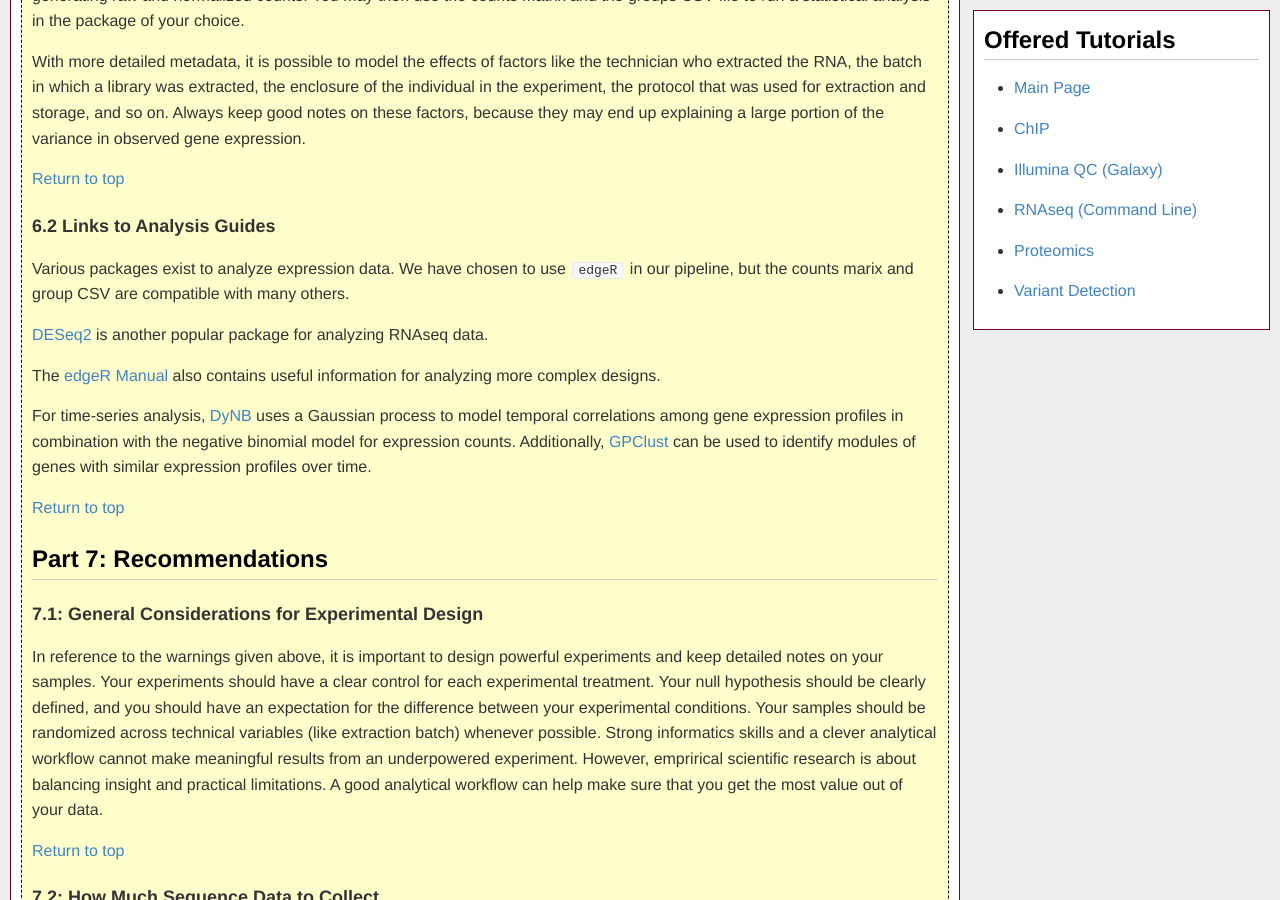
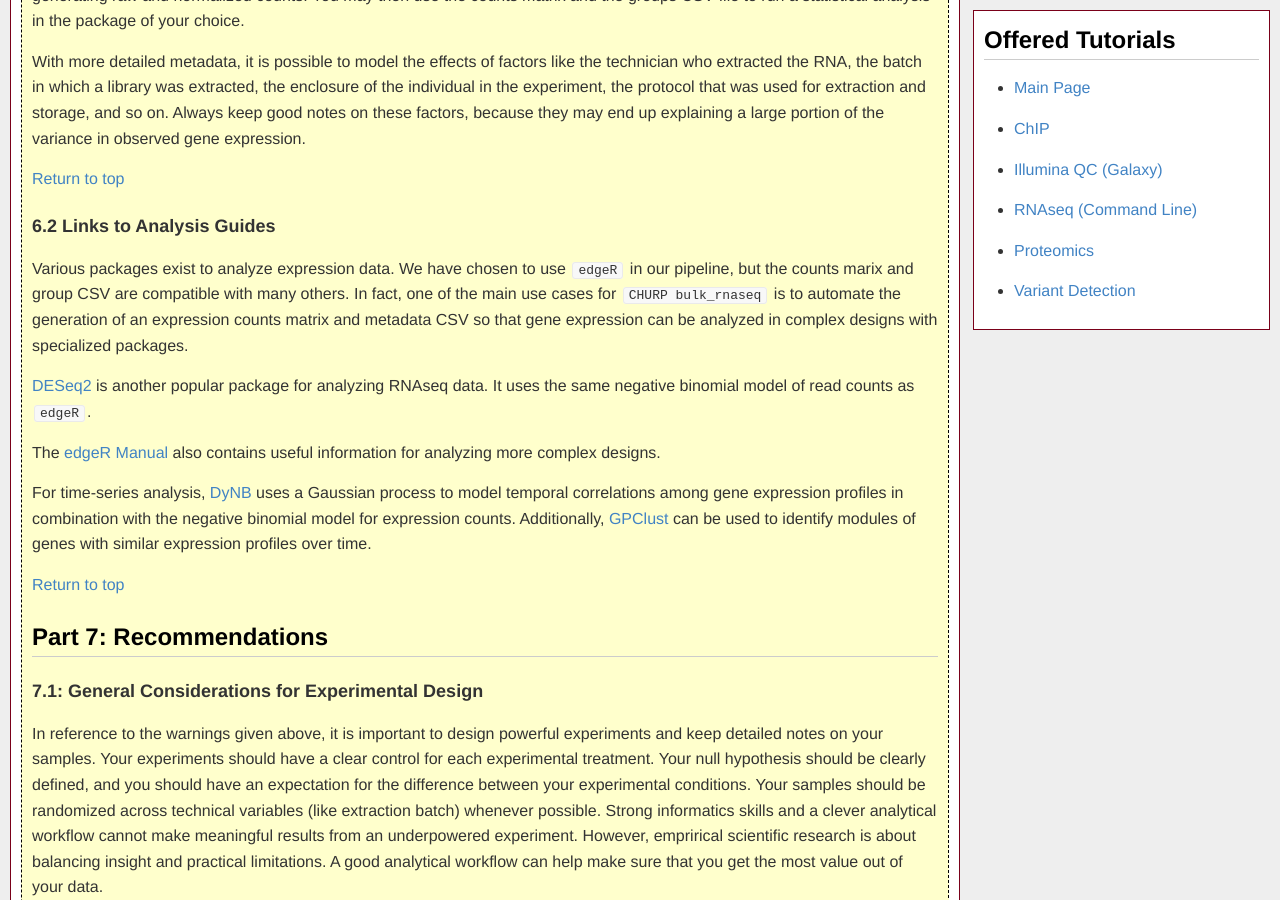
Before and after one commit to msi-ris/Tutorials, a Jekyll site: the page built from rnaseq_cmd.md, in a window 1280 px wide and 900 px high, scrolled down 35148 px. Built offline with Jekyll 4.4.1, drawn with Linux system fonts in a browser that asks for light colours.

Commit message:
Update RNASeq tutorial

```diff
--- a/rnaseq_cmd.md
+++ b/rnaseq_cmd.md
@@ -1325,10 +1325,13 @@ observed gene expression.
 ### <a name="6.2"></a> 6.2 Links to Analysis Guides
 Various packages exist to analyze expression data. We have chosen to use `edgeR`
 in our pipeline, but the counts marix and group CSV are compatible with many
-others.
+others. In fact, one of the main use cases for `CHURP bulk_rnaseq` is to
+automate the generation of an expression counts matrix and metadata CSV so that
+gene expression can be analyzed in complex designs with specialized packages.
 
 [DESeq2](https://bioconductor.org/packages/release/bioc/html/DESeq2.html) is
-another popular package for analyzing RNAseq data.
+another popular package for analyzing RNAseq data. It uses the same negative
+binomial model of read counts as `edgeR`.
 
 The [edgeR Manual](https://www.bioconductor.org/packages/release/bioc/vignettes/edgeR/inst/doc/edgeRUsersGuide.pdf)
 also contains useful information for analyzing more complex designs.
```
